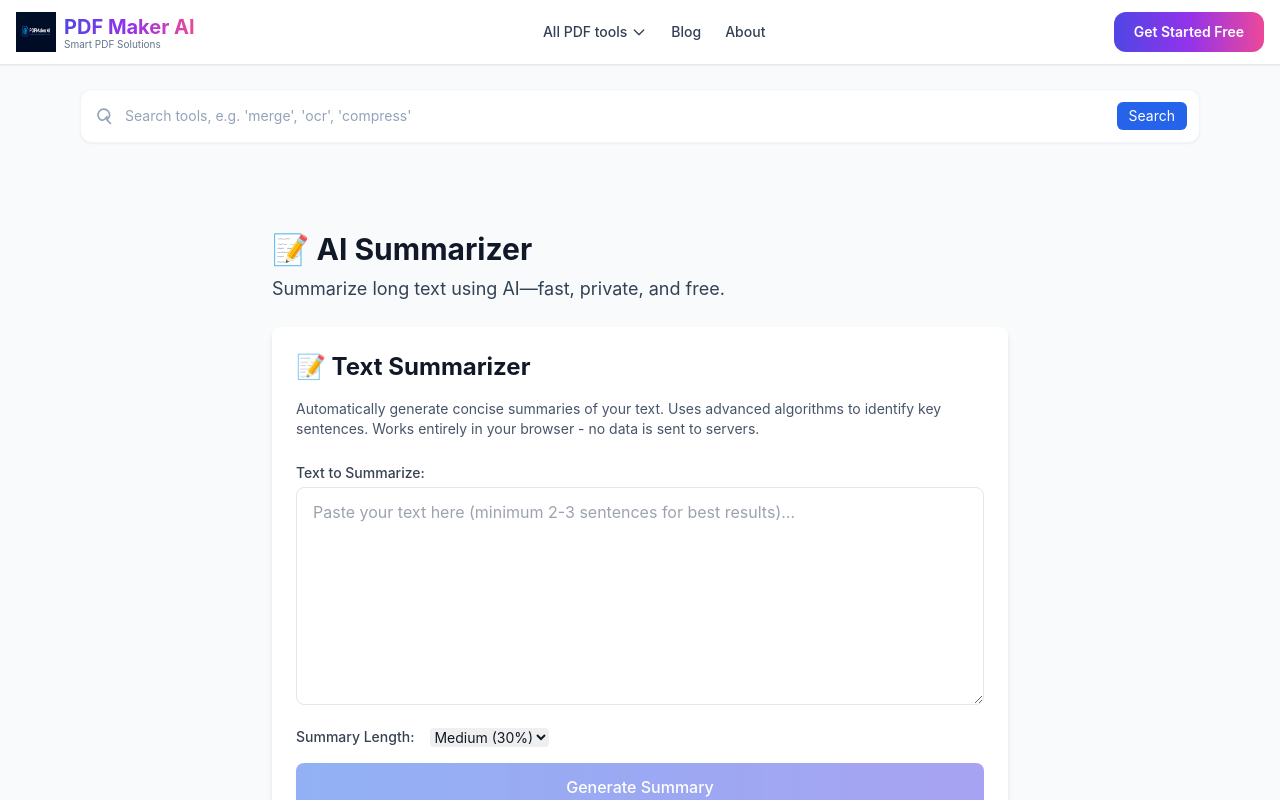
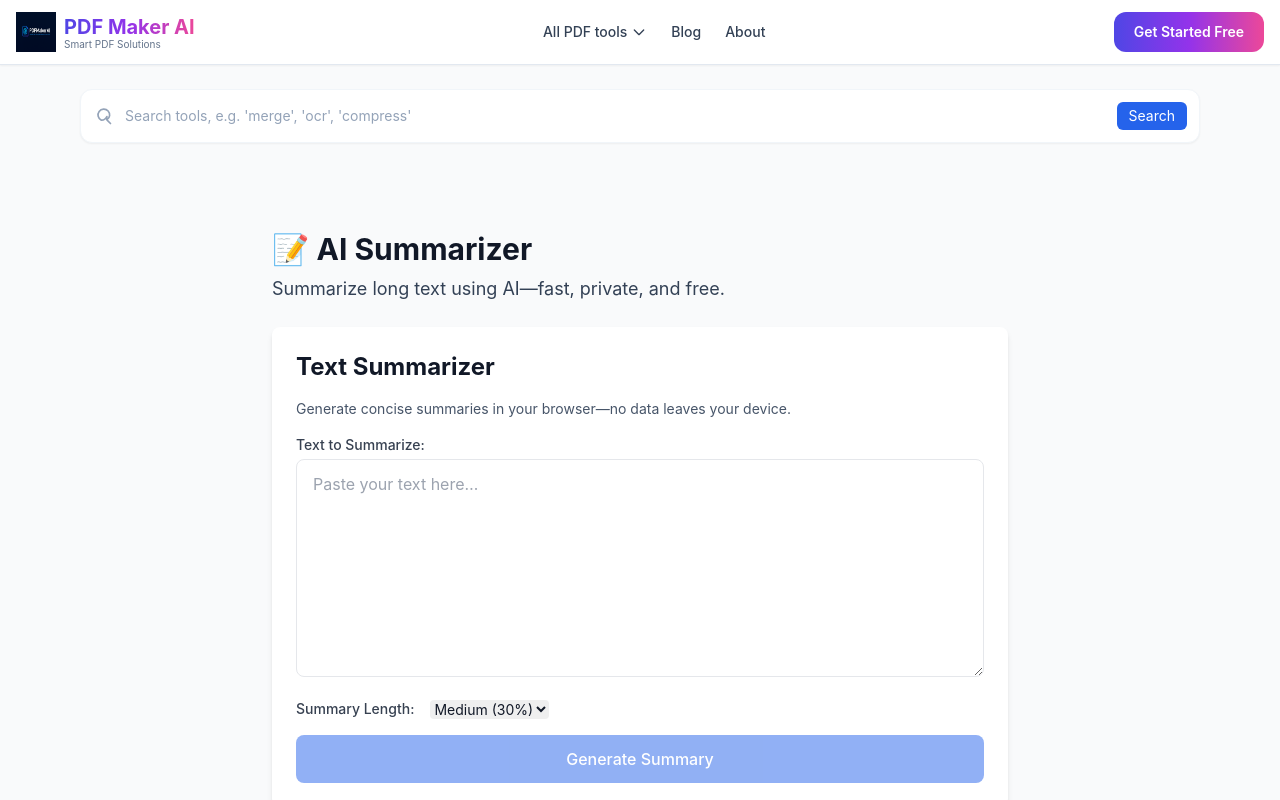
Before and after one commit to studybuild576-commits/my-tool-website, a Next.js app: page /ai-summarizer in a window 1280 px wide. Shown: the top 800 px of the page. Built offline with nearby package versions, Linux system fonts and the light colour scheme.

Commit message:
Update AISummarizerTool.tsx

```diff
--- a/components/AISummarizerTool.tsx
+++ b/components/AISummarizerTool.tsx
@@ -1,176 +1,80 @@
+// components/AISummarizerTool.tsx
 "use client";
-import { useState } from "react";
+import { useState, useMemo } from "react";
 
-interface Sentence {
-  text: string;
-  score: number;
-  position: number;
-}
+type LengthOpt = "short" | "medium" | "long";
+
+interface Sentence { text: string; score: number; position: number; }
 
 export default function AISummarizerTool() {
   const [text, setText] = useState("");
   const [summary, setSummary] = useState("");
   const [loading, setLoading] = useState(false);
-  const [summaryLength, setSummaryLength] = useState<"short" | "medium" | "long">("medium");
+  const [summaryLength, setSummaryLength] = useState<LengthOpt>("medium");
 
-  function splitIntoSentences(text: string): string[] {
-    return text
-      .replace(/([.!?])\s+/g, "$1|")
-      .split("|")
-      .map(s => s.trim())
-      .filter(s => s.length > 10);
+  const sentences = useMemo(() => splitIntoSentences(text), [text]);
+
+  function splitIntoSentences(str: string): string[] {
+    return str.replace(/([.!?])s+/g, "$1|").split("|").map(s=>s.trim()).filter(s=>s.length>10);
   }
 
   function calculateSentenceScores(sentences: string[]): Sentence[] {
-    // Create word frequency map
-    const wordFreq: { [key: string]: number } = {};
-    const allWords = sentences
-      .join(" ")
-      .toLowerCase()
-      .split(/\s+/)
-      .filter(word => word.length > 3);
-
-    allWords.forEach(word => {
-      wordFreq[word] = (wordFreq[word] || 0) + 1;
-    });
+    const wordFreq: Record<string, number> = {};
+    const all = sentences.join(" ").toLowerCase().split(/s+/).map(w=>w.replace(/[^a-z0-9'-]/gi,"")).filter(w=>w.length>3);
+    for (const w of all) wordFreq[w]=(wordFreq[w]||0)+1;
 
     return sentences.map((text, position) => {
-      const words = text.toLowerCase().split(/\s+/).filter(word => word.length > 3);
-
-      // Calculate various scores
-      const wordScore = words.reduce((sum, word) => sum + (wordFreq[word] || 0), 0) / words.length;
-      const positionScore = position === 0 ? 1 : position === sentences.length - 1 ? 0.8 : 1 - Math.abs(0.5 - position / sentences.length);
-      const lengthScore = Math.min(1, text.length / 150);
-      const hasNumbers = /\d/.test(text) ? 1.2 : 1;
-      const hasQuotes = text.includes('"') ? 1.3 : 1;
-
-      // Combine scores with weights
-      const score = (
-        (wordScore * 0.4) +
-        (positionScore * 0.3) +
-        (lengthScore * 0.2)
-      ) * hasNumbers * hasQuotes;
-
+      const words = text.toLowerCase().split(/s+/).map(w=>w.replace(/[^a-z0-9'-]/gi,"")).filter(w=>w.length>3);
+      const wordScore = words.reduce((s,w)=>s+(wordFreq[w]||0),0)/Math.max(words.length,1);
+      const positionScore = position===0?1:position===sentences.length-1?0.8:1-Math.abs(0.5-position/sentences.length);
+      const lengthScore = Math.min(1, text.length/150);
+      const hasNumbers = /d/.test(text)?1.1:1; const hasQuotes=/["“”]/.test(text)?1.1:1;
+      const score = (wordScore*0.45 + positionScore*0.3 + lengthScore*0.25)*hasNumbers*hasQuotes;
       return { text, score, position };
     });
   }
 
   async function handleSummarize() {
     if (!text.trim()) return;
-    setLoading(true);
-    setSummary("");
-
+    setLoading(true); setSummary("");
     try {
-      // Split text into sentences
-      const sentences = splitIntoSentences(text);
-
-      if (sentences.length < 2) {
-        setSummary(text); // Text is too short to summarize
-        return;
-      }
-
-      // Calculate target summary length
-      const targetLength = {
-        short: Math.max(2, Math.ceil(sentences.length * 0.2)),
-        medium: Math.max(3, Math.ceil(sentences.length * 0.3)),
-        long: Math.max(4, Math.ceil(sentences.length * 0.4))
-      }[summaryLength];
-
-      // Score and select sentences
-      const scoredSentences = calculateSentenceScores(sentences);
-      const selectedSentences = scoredSentences
-        .sort((a, b) => b.score - a.score)
-        .slice(0, targetLength)
-        .sort((a, b) => a.position - b.position);
-
-      // Create summary
-      const summaryText = selectedSentences.map(s => s.text).join(" ");
-      setSummary(summaryText);
-    } catch (err: any) {
-      console.error(err);
-      setSummary("Error generating summary: " + String(err));
-    } finally {
-      setLoading(false);
-    }
+      if (sentences.length<2) { setSummary(text.trim()); return; }
+      const target = summaryLength==="short"?Math.max(2,Math.ceil(sentences.length*0.2)):summaryLength==="medium"?Math.max(3,Math.ceil(sentences.length*0.3)):Math.max(4,Math.ceil(sentences.length*0.4));
+      const scored = calculateSentenceScores(sentences);
+      const selected = scored.sort((a,b)=>b.score-a.score).slice(0,target).sort((a,b)=>a.position-b.position);
+      setSummary(selected.map(s=>s.text).join(" "));
+    } finally { setLoading(false); }
   }
 
   return (
     <section className="bg-white p-6 rounded-lg shadow-md">
-      <h2 className="text-2xl font-bold mb-4">📝 Text Summarizer</h2>
+      <h2 className="text-2xl font-bold mb-4">Text Summarizer</h2>
+      <p className="text-sm text-slate-600 mb-4">Generate concise summaries in your browser—no data leaves your device.</p>
 
-      <div className="mb-6">
-        <p className="text-sm text-slate-600">
-          Automatically generate concise summaries of your text. Uses advanced algorithms to identify
-          key sentences. Works entirely in your browser - no data is sent to servers.
-        </p>
-      </div>
+      <label className="block text-sm font-medium text-gray-700 mb-1">Text to Summarize:</label>
+      <textarea rows={8} value={text} onChange={(e)=>setText(e.target.value)} placeholder="Paste your text here…" className="w-full border rounded-lg px-4 py-3 focus:ring-2 focus:ring-blue-500 focus:border-transparent mb-4" disabled={loading} />
 
-      <div className="space-y-4">
-        <div>
-          <label className="block text-sm font-medium text-gray-700 mb-1">
-            Text to Summarize:
-          </label>
-          <textarea
-            rows={8}
-            value={text}
-            onChange={(e) => setText(e.target.value)}
-            placeholder="Paste your text here (minimum 2-3 sentences for best results)..."
-            className="w-full border rounded-lg px-4 py-3 focus:ring-2 focus:ring-blue-500 focus:border-transparent"
-            disabled={loading}
-          />
-        </div>
-
-        <div className="flex items-center gap-4">
-          <label className="block text-sm font-medium text-gray-700">
-            Summary Length:
-          </label>
-          <select
-            value={summaryLength}
-            onChange={(e) => setSummaryLength(e.target.value as "short" | "medium" | "long")}
-            className="rounded border-gray-300 text-sm focus:ring-blue-500"
-            disabled={loading}
-          >
+      <div className="flex items-center gap-4 mb-4">
+        <label className="block text-sm font-medium text-gray-700">Summary Length:</label>
+        <select value={summaryLength} onChange={(e)=>setSummaryLength(e.target.value as LengthOpt)} className="rounded border-gray-300 text-sm focus:ring-blue-500" disabled={loading}>
           <option value="short">Short (20%)</option>
           <option value="medium">Medium (30%)</option>
           <option value="long">Long (40%)</option>
         </select>
       </div>
 
-        <button
-          onClick={handleSummarize}
-          disabled={!text.trim() || loading}
-          className="w-full bg-gradient-to-r from-blue-600 to-indigo-600 text-white px-6 py-3 rounded-lg font-medium hover:from-blue-700 hover:to-indigo-700 disabled:opacity-50 flex items-center justify-center gap-2"
-        >
-          {loading ? (
-            <>
-              <svg className="animate-spin h-5 w-5" viewBox="0 0 24 24">
-                <circle className="opacity-25" cx="12" cy="12" r="10" stroke="currentColor" strokeWidth="4" fill="none"/>
-                <path className="opacity-75" fill="currentColor" d="M4 12a8 8 0 018-8V0C5.373 0 0 5.373 0 12h4zm2 5.291A7.962 7.962 0 014 12H0c0 3.042 1.135 5.824 3 7.938l3-2.647z"/>
-              </svg>
-              Summarizing...
-            </>
-          ) : (
-            <>Generate Summary</>
-          )}
+      <button onClick={handleSummarize} disabled={!text.trim()||loading} className="w-full bg-blue-600 text-white px-6 py-3 rounded-lg font-medium hover:bg-blue-700 disabled:opacity-50">
+        {loading ? "Summarizing…" : "Generate Summary"}
       </button>
 
       {summary && (
-          <div className="mt-6 bg-gradient-to-br from-slate-50 to-blue-50 border border-blue-100 rounded-lg p-6">
-            <div className="flex items-center justify-between mb-3">
-              <h3 className="font-semibold text-slate-800">Generated Summary:</h3>
-              <button
-                onClick={() => navigator.clipboard.writeText(summary)}
-                className="text-sm bg-white px-3 py-1 rounded-lg border border-blue-200 hover:bg-blue-50 transition"
-              >
-                📋 Copy
-              </button>
-            </div>
+        <section className="mt-6 bg-gradient-to-br from-slate-50 to-blue-50 border border-blue-100 rounded-lg p-6">
+          <h3 className="font-semibold text-slate-800 mb-3">Generated Summary</h3>
           <div className="bg-white rounded-lg p-4">
             <p className="text-slate-700 whitespace-pre-wrap">{summary}</p>
           </div>
-          </div>
+        </section>
       )}
-      </div>
     </section>
   );
 }
```
Lines whose indentation alone changed are shown as unchanged.
